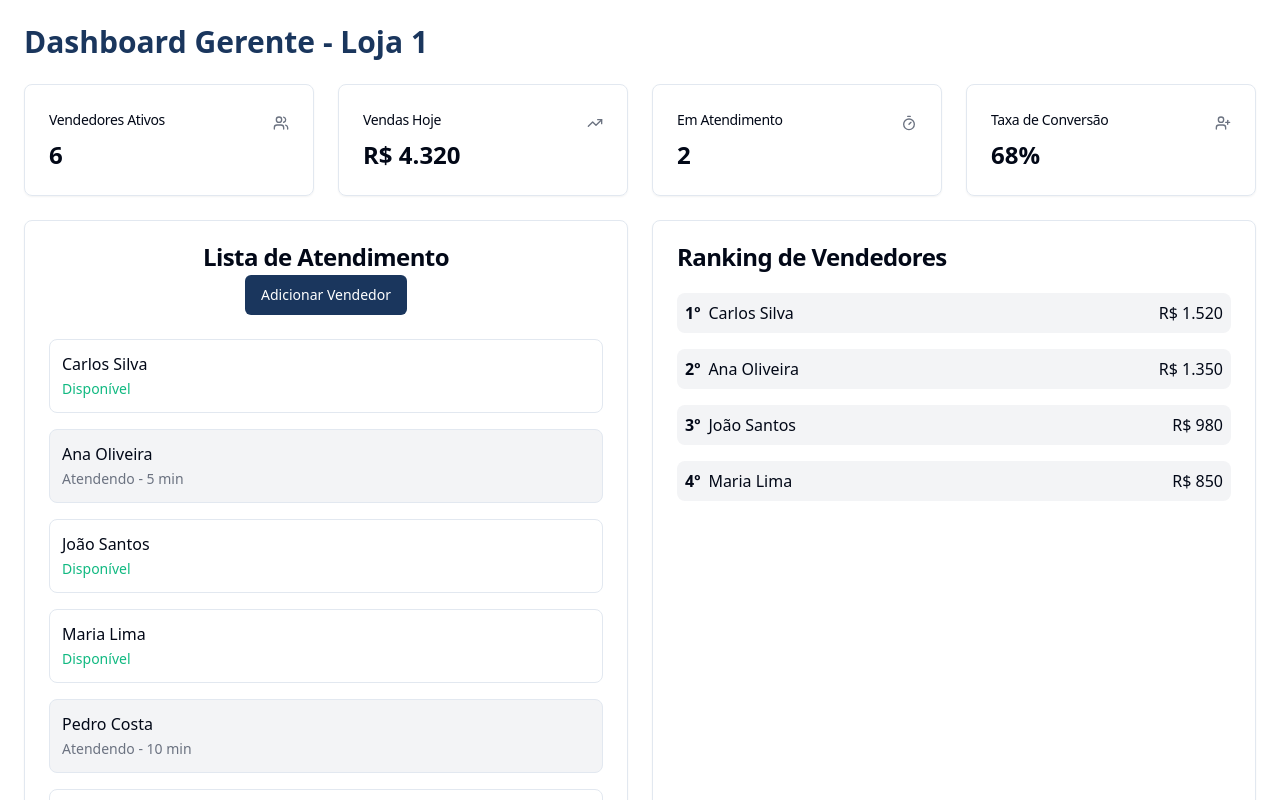
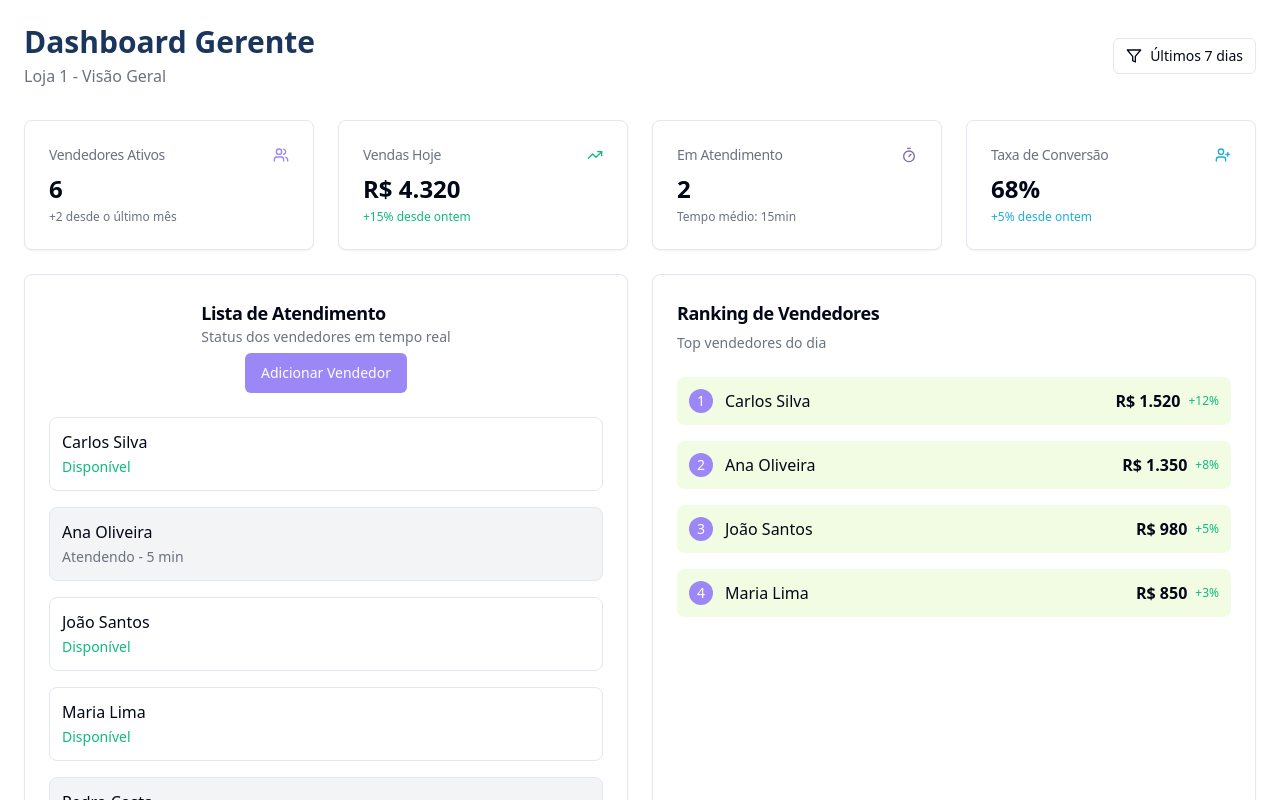
Before and after one commit to wandersonmk/attendant-rotary-manager, a React (Vite) app: page /manager in a window 1280 px wide. Shown: the top 800 px of the page. Built offline with nearby package versions, Linux system fonts and the light colour scheme.

Commit message:
Improve Manager Dashboard UI
Enhance the visual design of the Manager Dashboard to create a more intuitive and modern user experience, following the provided image structure as a reference.
[skip gpt_engineer]

```diff
--- a/src/pages/ManagerDashboard.tsx
+++ b/src/pages/ManagerDashboard.tsx
@@ -1,87 +1,113 @@
 import { Card, CardContent, CardHeader, CardTitle } from "@/components/ui/card";
 import { Button } from "@/components/ui/button";
-import { Users, TrendingUp, UserPlus, Timer } from "lucide-react";
+import { Users, TrendingUp, UserPlus, Timer, Filter } from "lucide-react";
 import { VendedorList } from "@/components/VendedorList";
 
 const ManagerDashboard = () => {
   return (
-    <div className="container mx-auto p-6">
-      <h1 className="text-3xl font-bold text-primary mb-6">Dashboard Gerente - Loja 1</h1>
+    <div className="container mx-auto p-6 space-y-6">
+      <div className="flex justify-between items-center mb-8">
+        <div>
+          <h1 className="text-3xl font-bold text-[#1a365d]">Dashboard Gerente</h1>
+          <p className="text-muted-foreground mt-1">Loja 1 - Visão Geral</p>
+        </div>
+        <div className="flex gap-2">
+          <Button variant="outline" size="sm" className="flex items-center gap-2">
+            <Filter className="h-4 w-4" />
+            Últimos 7 dias
+          </Button>
+        </div>
+      </div>
 
-      <div className="grid grid-cols-1 md:grid-cols-2 lg:grid-cols-4 gap-6 mb-6">
-        <Card>
-          <CardHeader className="flex flex-row items-center justify-between pb-2">
-            <CardTitle className="text-sm font-medium">Vendedores Ativos</CardTitle>
-            <Users className="h-4 w-4 text-muted-foreground" />
+      <div className="grid grid-cols-1 md:grid-cols-2 lg:grid-cols-4 gap-6">
+        <Card className="bg-white hover:shadow-lg transition-shadow">
+          <CardHeader className="flex flex-row items-center justify-between pb-2 space-y-0">
+            <CardTitle className="text-sm font-medium text-muted-foreground">Vendedores Ativos</CardTitle>
+            <Users className="h-4 w-4 text-[#9b87f5]" />
           </CardHeader>
           <CardContent>
             <div className="text-2xl font-bold">6</div>
+            <p className="text-xs text-muted-foreground mt-1">+2 desde o último mês</p>
           </CardContent>
         </Card>
 
-        <Card>
-          <CardHeader className="flex flex-row items-center justify-between pb-2">
-            <CardTitle className="text-sm font-medium">Vendas Hoje</CardTitle>
-            <TrendingUp className="h-4 w-4 text-muted-foreground" />
+        <Card className="bg-white hover:shadow-lg transition-shadow">
+          <CardHeader className="flex flex-row items-center justify-between pb-2 space-y-0">
+            <CardTitle className="text-sm font-medium text-muted-foreground">Vendas Hoje</CardTitle>
+            <TrendingUp className="h-4 w-4 text-[#10b981]" />
           </CardHeader>
           <CardContent>
             <div className="text-2xl font-bold">R$ 4.320</div>
+            <p className="text-xs text-[#10b981] mt-1">+15% desde ontem</p>
           </CardContent>
         </Card>
 
-        <Card>
-          <CardHeader className="flex flex-row items-center justify-between pb-2">
-            <CardTitle className="text-sm font-medium">Em Atendimento</CardTitle>
-            <Timer className="h-4 w-4 text-muted-foreground" />
+        <Card className="bg-white hover:shadow-lg transition-shadow">
+          <CardHeader className="flex flex-row items-center justify-between pb-2 space-y-0">
+            <CardTitle className="text-sm font-medium text-muted-foreground">Em Atendimento</CardTitle>
+            <Timer className="h-4 w-4 text-[#7E69AB]" />
           </CardHeader>
           <CardContent>
             <div className="text-2xl font-bold">2</div>
+            <p className="text-xs text-muted-foreground mt-1">Tempo médio: 15min</p>
           </CardContent>
         </Card>
 
-        <Card>
-          <CardHeader className="flex flex-row items-center justify-between pb-2">
-            <CardTitle className="text-sm font-medium">Taxa de Conversão</CardTitle>
-            <UserPlus className="h-4 w-4 text-muted-foreground" />
+        <Card className="bg-white hover:shadow-lg transition-shadow">
+          <CardHeader className="flex flex-row items-center justify-between pb-2 space-y-0">
+            <CardTitle className="text-sm font-medium text-muted-foreground">Taxa de Conversão</CardTitle>
+            <UserPlus className="h-4 w-4 text-[#1EAEDB]" />
           </CardHeader>
           <CardContent>
             <div className="text-2xl font-bold">68%</div>
+            <p className="text-xs text-[#1EAEDB] mt-1">+5% desde ontem</p>
           </CardContent>
         </Card>
       </div>
 
       <div className="grid grid-cols-1 lg:grid-cols-2 gap-6">
-        <Card>
+        <Card className="bg-white">
           <CardHeader className="flex justify-between items-center">
-            <CardTitle>Lista de Atendimento</CardTitle>
-            <Button>Adicionar Vendedor</Button>
+            <div>
+              <CardTitle className="text-lg font-semibold">Lista de Atendimento</CardTitle>
+              <p className="text-sm text-muted-foreground">Status dos vendedores em tempo real</p>
+            </div>
+            <Button className="bg-[#9b87f5] hover:bg-[#7E69AB]">
+              Adicionar Vendedor
+            </Button>
           </CardHeader>
           <CardContent>
             <VendedorList />
           </CardContent>
         </Card>
 
-        <Card>
+        <Card className="bg-white">
           <CardHeader>
-            <CardTitle>Ranking de Vendedores</CardTitle>
+            <CardTitle className="text-lg font-semibold">Ranking de Vendedores</CardTitle>
+            <p className="text-sm text-muted-foreground">Top vendedores do dia</p>
           </CardHeader>
           <CardContent>
             <div className="space-y-4">
               {[
-                { nome: "Carlos Silva", vendas: "R$ 1.520" },
-                { nome: "Ana Oliveira", vendas: "R$ 1.350" },
-                { nome: "João Santos", vendas: "R$ 980" },
-                { nome: "Maria Lima", vendas: "R$ 850" },
+                { nome: "Carlos Silva", vendas: "R$ 1.520", variacao: "+12%" },
+                { nome: "Ana Oliveira", vendas: "R$ 1.350", variacao: "+8%" },
+                { nome: "João Santos", vendas: "R$ 980", variacao: "+5%" },
+                { nome: "Maria Lima", vendas: "R$ 850", variacao: "+3%" },
               ].map((vendedor, index) => (
                 <div
                   key={vendedor.nome}
-                  className="flex items-center justify-between p-2 bg-muted rounded-lg"
+                  className="flex items-center justify-between p-3 bg-[#F2FCE2] rounded-lg hover:bg-[#F2FCE2]/80 transition-colors"
                 >
+                  <div className="flex items-center gap-3">
+                    <span className="flex items-center justify-center w-6 h-6 rounded-full bg-[#9b87f5] text-white text-sm">
+                      {index + 1}
+                    </span>
+                    <span className="font-medium">{vendedor.nome}</span>
+                  </div>
                   <div className="flex items-center gap-2">
-                    <span className="font-bold">{index + 1}º</span>
-                    <span>{vendedor.nome}</span>
+                    <span className="font-semibold">{vendedor.vendas}</span>
+                    <span className="text-xs text-[#10b981]">{vendedor.variacao}</span>
                   </div>
-                  <span className="font-medium">{vendedor.vendas}</span>
                 </div>
               ))}
             </div>
```
